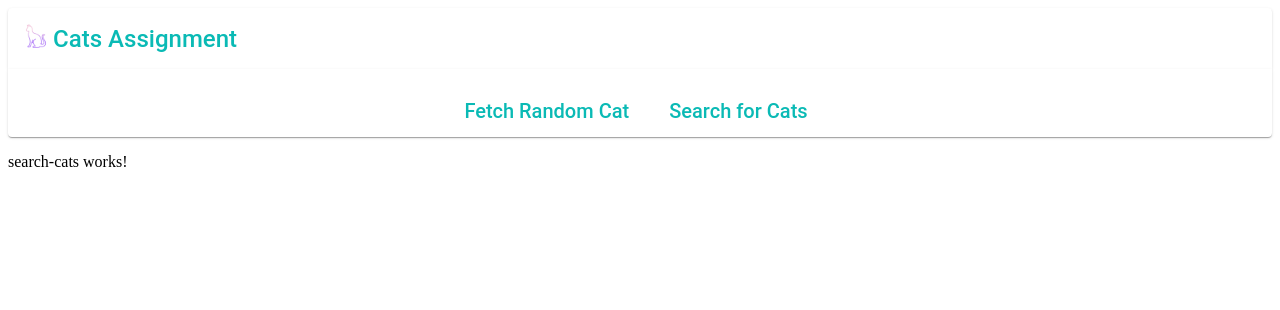
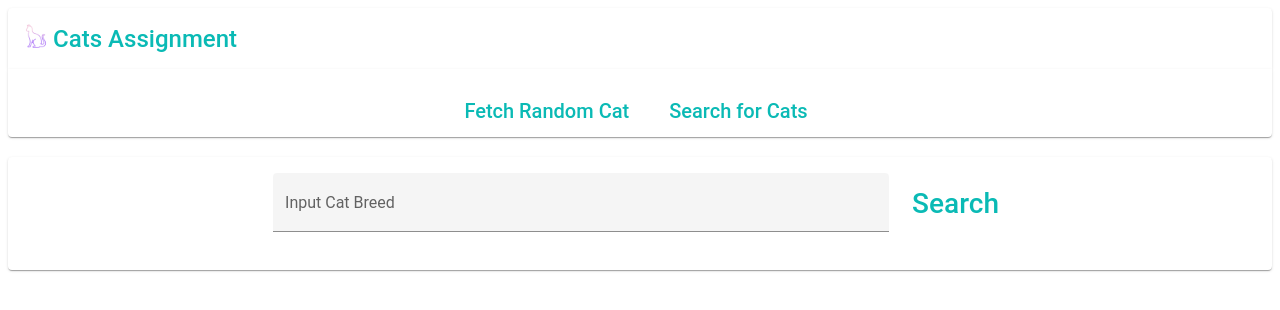
Before and after one commit to kainyang/cat-frontend, an Angular app: page /search-cats in a window 1280 px wide. Shown: the top 310 px of the page. Built offline with nearby package versions, Linux system fonts and the light colour scheme.

Commit message:
updated search page

```diff
--- a/src/app/common/constants/text.const.ts
+++ b/src/app/common/constants/text.const.ts
@@ -9,10 +9,14 @@ export const HEADER = {
 
 export const BUTTONS = {
     FETCH: 'Fetch!',
+    SEARCH: 'Search',
 }
 
 export const CARDS = {
     HEADER: {
         RANDOM_CATS_CARD: 'Fetch Random Cat Pictures!'
+    },
+    LABEL: {
+        SEARCH_CAT_LABEL: 'Input Cat Breed'
     }
 }
--- a/src/app/common/service/cat-api.service.ts
+++ b/src/app/common/service/cat-api.service.ts
@@ -11,4 +11,8 @@ export class CatApiService {
   getRandomCat() {
     return this.http.get('https://api.thecatapi.com/v1/images/search');
   }
+
+  searchCatByBreed(breed: string) {
+    return this.http.get(`https://api.thecatapi.com/v1/breeds/search?q=${breed}`);
+  }
 }
--- a/src/app/search-cats/search-cats.component.html
+++ b/src/app/search-cats/search-cats.component.html
@@ -1 +1,34 @@
-<p>search-cats works!</p>
+<mat-card class="search-bar">
+    <mat-form-field class="form-field" appearance="fill">
+        <mat-label>{{ TEXTS.LABEL.SEARCH_CAT_LABEL }}</mat-label>
+        <input matInput type="text" [(ngModel)]="catBreed">
+        <button *ngIf="catBreed" matSuffix mat-icon-button aria-label="Clear" (click)="catBreed=''">
+            <mat-icon>close</mat-icon>
+        </button>
+    </mat-form-field>
+    <mat-card-actions>
+        <button class="button" mat-button (click)="search()">{{ TEXTS.SEARCH }}</button>
+    </mat-card-actions>
+</mat-card>
+
+<div class="results-card">
+    <mat-card *ngFor="let breed of catBreedList" class="card">
+        <mat-card-header>
+            <div mat-card-avatar class="example-header-image"></div>
+            <mat-card-title> {{ breed.name }}</mat-card-title>
+            <mat-card-subtitle> {{ breed.alt_names }}</mat-card-subtitle>
+        </mat-card-header>
+        <img mat-card-image [src]="breed.image_url" alt="Photo of a {{ breed.name }}">
+        <mat-card-content>
+            <p>
+                <b>Description:</b> {{ breed.description }}
+            </p>
+            <p>
+                <b>Life span:</b> {{ breed.life_span }}
+            </p>
+            <p>
+                <b>Temperament:</b> {{ breed.temperament }}
+            </p>
+        </mat-card-content>
+    </mat-card>
+</div>
--- a/src/app/search-cats/search-cats.component.scss
+++ b/src/app/search-cats/search-cats.component.scss
@@ -0,0 +1,28 @@
+@import '../../assets/common-styles.scss';
+
+.search-bar {
+    display: flex;
+    justify-content: center;
+    margin: $medium-spacing 0px $medium-spacing 0px;
+
+    .form-field {
+        width: 50%;
+    }
+
+    .button {
+        margin: 5px 0px 0px 15px;
+        font-size: $font-large;
+        color: $primary-color;
+    }
+}
+
+.results-card {
+    display: flex;
+    flex-wrap: wrap;
+    padding-left: 0;
+
+    .card {
+        flex: 0 0 30%;
+        padding: $medium-spacing;
+    }
+}
--- a/src/app/search-cats/search-cats.component.ts
+++ b/src/app/search-cats/search-cats.component.ts
@@ -1,15 +1,54 @@
-import { Component, OnInit } from '@angular/core';
+import { Component } from '@angular/core';
+import { BUTTONS, CARDS } from '../common/constants/text.const';
+import { CatBreed } from '../common/model/cat.model';
+import { CatApiService } from '../common/service/cat-api.service';
 
 @Component({
   selector: 'app-search-cats',
   templateUrl: './search-cats.component.html',
   styleUrls: ['./search-cats.component.scss']
 })
-export class SearchCatsComponent implements OnInit {
+export class SearchCatsComponent {
 
-  constructor() { }
+  TEXTS = { ...BUTTONS, ...CARDS }
 
-  ngOnInit(): void {
+  IMAGE_URL = 'https://cdn2.thecatapi.com/images/';
+  IMAGE_EXTENSION = '.jpg';
+  LIMIT = 6;
+
+  catBreed = '';
+  catBreedList: CatBreed[] = [];
+
+  constructor(private catService: CatApiService) { }
+
+  search() {
+    this.catBreedList = [];
+
+    this.catService.searchCatByBreed(this.catBreed).subscribe((res: any) => {
+      if (res.length > 0) {
+        this.pushResultsToList(res);
+        console.log(this.catBreedList);
+      } else {
+        console.log('No results!');
+      }
+    });
+  }
+
+  private pushResultsToList(res: any[]) {
+    let limitedResults = res.slice(0, this.LIMIT);
+
+    limitedResults.forEach(item => {
+      const catBreed: CatBreed = {
+        name: item.name,
+        alt_names: item.alt_names,
+        description: item.description,
+        life_span: item.life_span,
+        temperament: item.temperament,
+        image_url: this.IMAGE_URL + item.reference_image_id + this.IMAGE_EXTENSION,
+      }
+
+      this.catBreedList.push(catBreed);
+    });
   }
 
 }
--- a/src/assets/common-styles.scss
+++ b/src/assets/common-styles.scss
@@ -2,3 +2,5 @@ $primary-color: #0ABAB5;
 
 $font-medium: 20px;
 $font-large: 28px;
+
+$medium-spacing: 20px;
--- a/src/index.html
+++ b/src/index.html
@@ -6,6 +6,7 @@
   <base href="/">
   <meta name="viewport" content="width=device-width, initial-scale=1">
   <link rel="icon" type="image/x-icon" href="/assets/favicon.png">
+  <link href="https://fonts.googleapis.com/icon?family=Material+Icons" rel="stylesheet">
 </head>
 <body>
   <app-root></app-root>
```
Also changed, not shown: src/app/app.module.ts (+6 -2 lines), src/app/common/model/cat.model.ts (added, +8 -0 lines).
